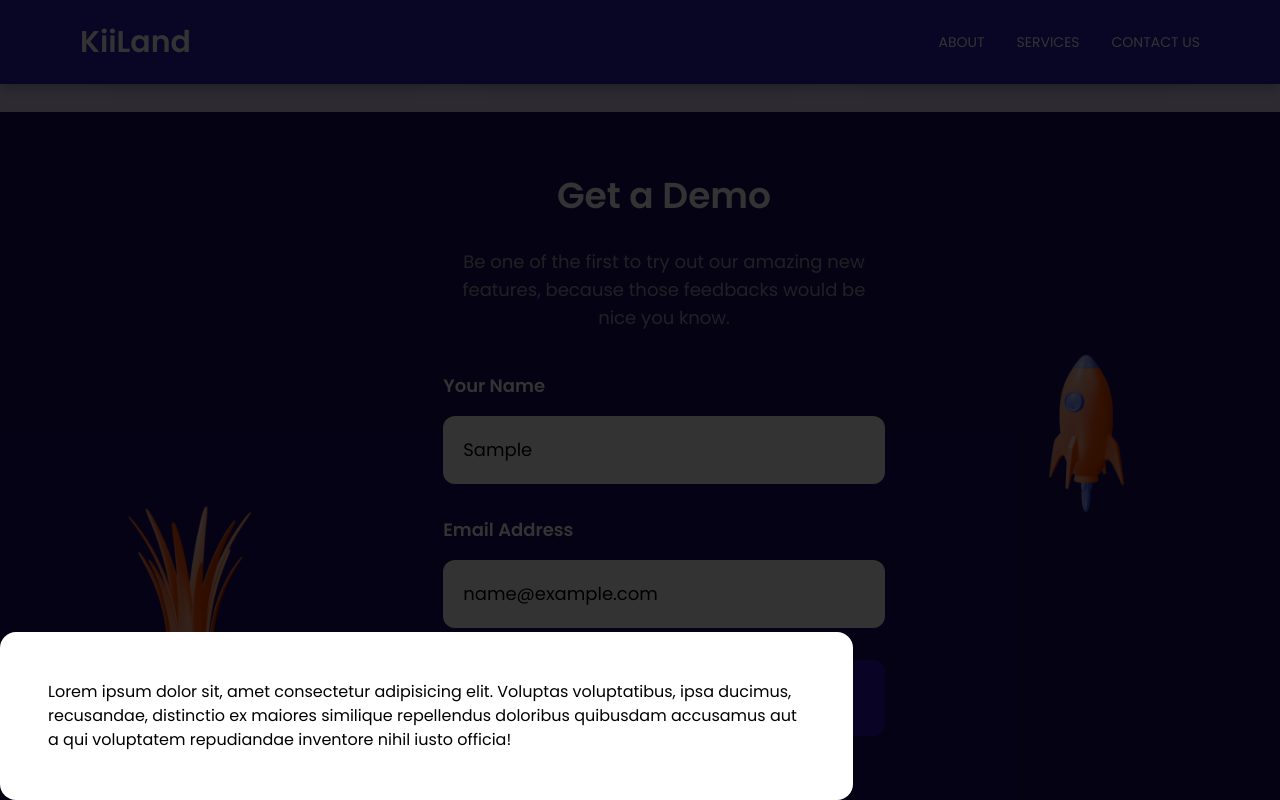
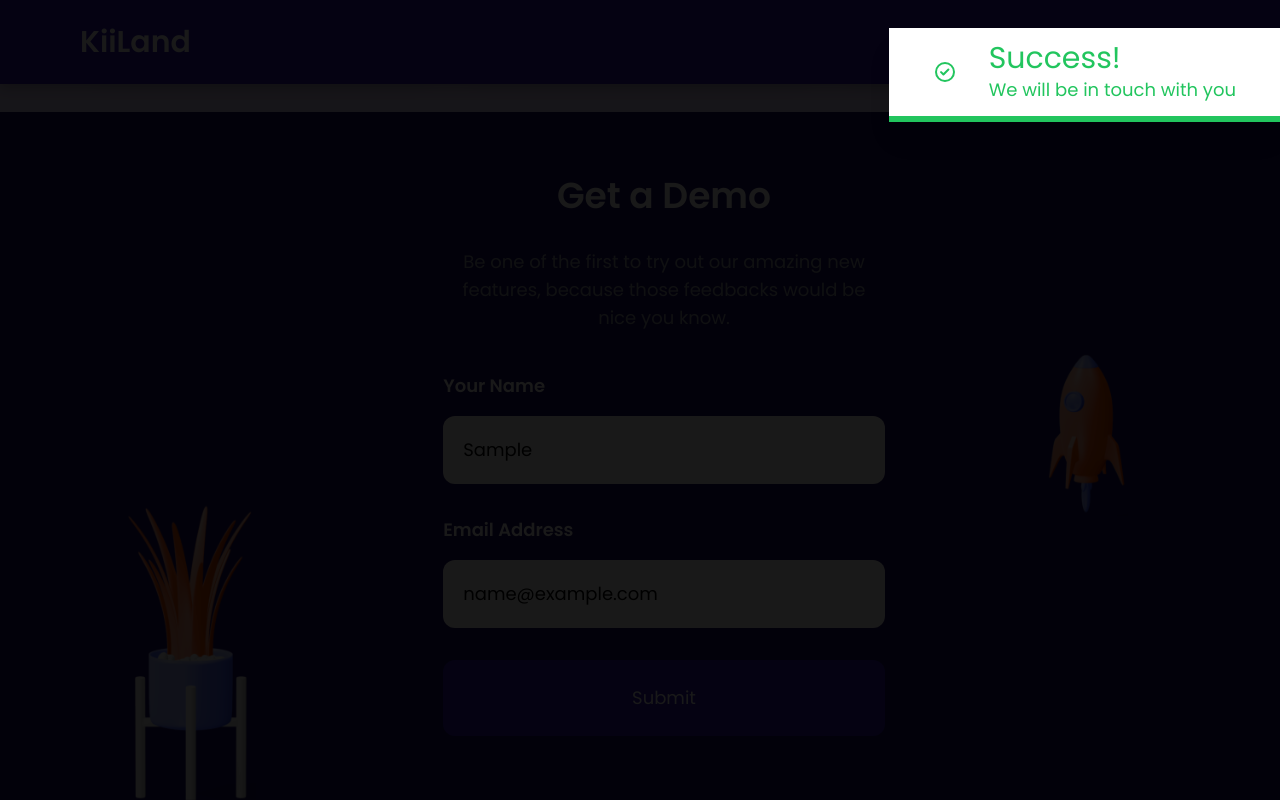
Before and after one commit to bravo-stack/Tailwind-Landing-Page, a React (Create React App) app: page / in a window 1280 px wide. Both pictures are taken after typing "Sample", "name@example.com" into the empty fields and a click on the input "Submit". Shown: the part 3632-4432 px from the top of the page. Built offline with nearby package versions, Linux system fonts and the light colour scheme.

Commit message:
done with the backdrop section

```diff
--- a/src/components/BackDrop.js
+++ b/src/components/BackDrop.js
@@ -4,7 +4,7 @@ import SubmitSuccess from './SubmitSuccess'
 function BackDrop() {
     return (
         <div className='absolute h-full bottom-0 left-0 w-full my-z-1000 my-transition' style={{
-            background: "rgba(0,0,0,.80)"
+            background: "rgba(0,0,0,.90)"
         }}>
             <SubmitSuccess />
         </div>
--- a/src/components/SubmitSuccess.js
+++ b/src/components/SubmitSuccess.js
@@ -1,9 +1,17 @@
 import React from 'react'
+import {UilCheckCircle} from "@iconscout/react-unicons"
 
 function SubmitSuccess() {
     return (
-        <div className='absolute my-transition w-2/3 bg-white rounded-2xl p-12 shadow-xl m-auto bottom-0'>
-            Lorem ipsum dolor sit, amet consectetur adipisicing elit. Voluptas voluptatibus, ipsa ducimus, recusandae, distinctio ex maiores similique repellendus doloribus quibusdam accusamus aut a qui voluptatem repudiandae inventore nihil iusto officia!
+        <div className='fixed top-0 right-0 md:mt-5 lg:mt-7 w-full md:w-auto lg:w-auto flex my-transition bg-white shadow-xl py-3 pt-6 md:pt-3 lg:pt-3 px-3 text-green-500' style={{
+            borderBottom: "6px solid rgb(34 197 94)",
+        }}>
+            <span className='my-auto mx-4 mr-6 md:mx-8 lg:mx-8 '>
+                <UilCheckCircle />
+            </span>
+            <p className='text-lg md:pr-8 lg:pr-8'>
+                <span className='text-2xl lg:text-3xl'>Success!</span><br />We will be in touch with you
+            </p>
         </div>
     )
 }
```
